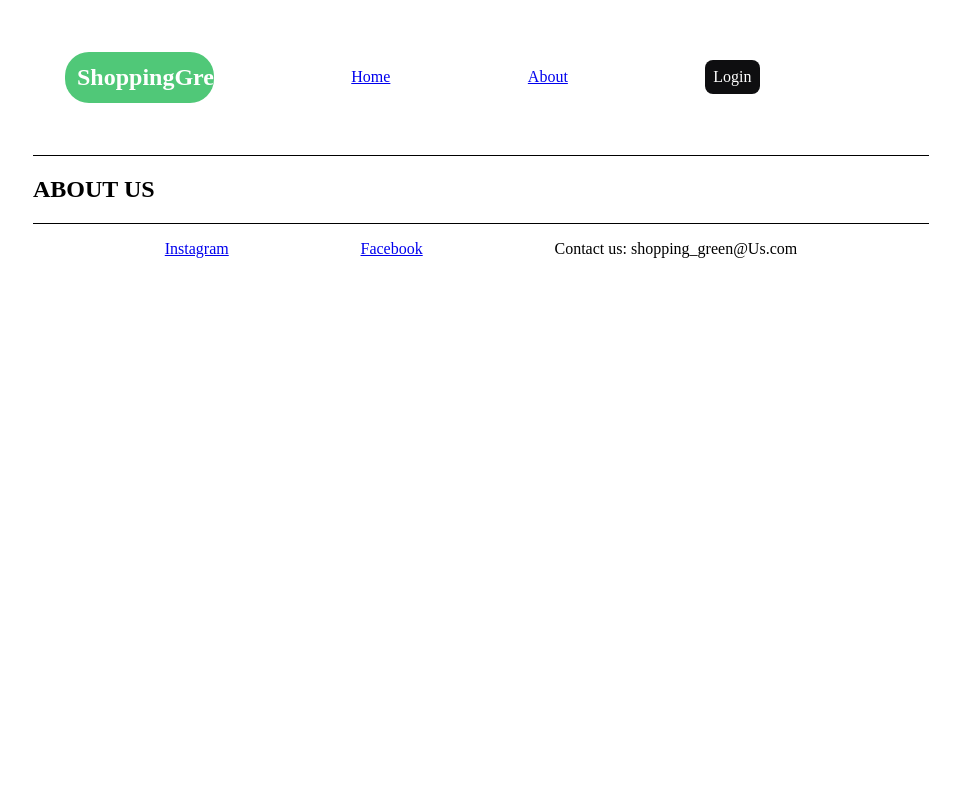
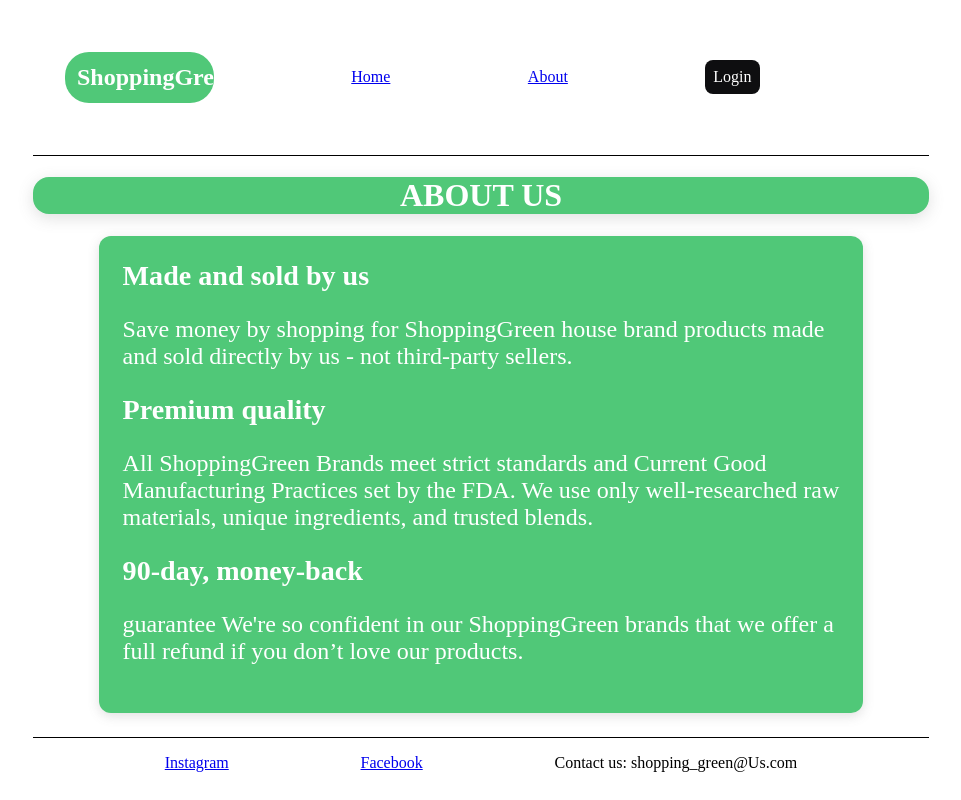
Before and after one commit to LukasFinne/ShoppingOnlineStore, a Vue app: page /about in a window 1280 px wide. Shown: the whole page, without its empty margins (159-1120 px from the left). Built offline with nearby package versions, Linux system fonts and the light colour scheme.

Commit message:
Add about us information

```diff
--- a/src/views/AboutView.vue
+++ b/src/views/AboutView.vue
@@ -1,3 +1,54 @@
 <template>
-  <h2>ABOUT US</h2>
+  <h1>ABOUT US</h1>
+
+  <div class="container">
+    <h3>Made and sold by us</h3>
+    <p>
+      Save money by shopping for ShoppingGreen house brand products made and
+      sold directly by us - not third-party sellers.
+    </p>
+
+    <h3>Premium quality</h3>
+
+    <p>
+      All ShoppingGreen Brands meet strict standards and Current Good
+      Manufacturing Practices set by the FDA. We use only well-researched raw
+      materials, unique ingredients, and trusted blends.
+    </p>
+
+    <h3>90-day, money-back</h3>
+
+    <p>
+      guarantee We're so confident in our ShoppingGreen brands that we offer a
+      full refund if you don’t love our products.
+    </p>
+  </div>
 </template>
+
+<style scoped>
+h1 {
+  border-radius: 0.5em;
+  text-align: center;
+  background-color: #50c878;
+  color: white;
+  box-shadow: rgba(99, 99, 99, 0.2) 0em 0.125em 0.5em 0em;
+}
+
+h3 {
+  margin: 0;
+}
+
+.container {
+  max-width: 80%;
+  margin: auto;
+  display: flex;
+  flex-direction: column;
+  background-color: #50c878;
+  border-radius: 0.5em;
+  font-size: 1.5em;
+  color: white;
+  padding: 1em;
+  margin-bottom: 1em;
+  box-shadow: rgba(99, 99, 99, 0.2) 0em 0.125em 0.5em 0em;
+}
+</style>
```
